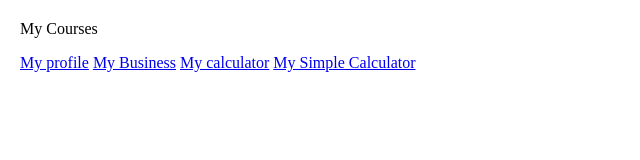
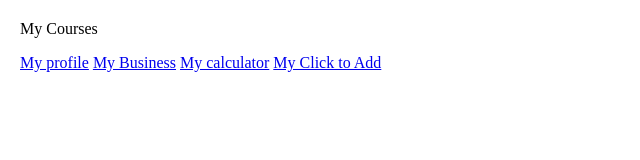
Before and after one commit to abateWT/abateWT.github.io, a plain HTML site: page cs315/index.html in a window 1280 px wide. Shown: the full height of the page, 0-640 px from the left. Drawn offline with Linux system fonts and the light colour scheme.

Commit message:
Update index.html

```diff
--- a/cs315/index.html
+++ b/cs315/index.html
@@ -17,7 +17,7 @@ body { margin:20px}
 <body>
 <p>My Courses</p>
 <a href ="home.html">My profile<a> <a href ="business.html">My Business<a>
- <a href ="calculator.html">My calculator<a> <a href ="business.html">My Simple Calculator<a>
+ <a href ="calculator.html">My calculator<a> <a href ="index02.html">My Click to Add <a>
 
 
 </body>
```
